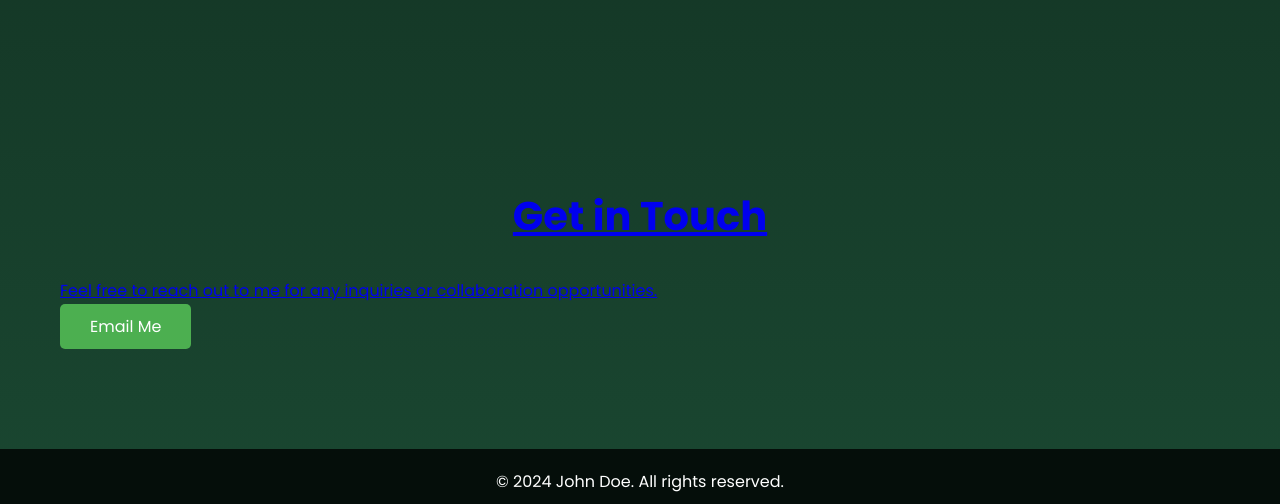
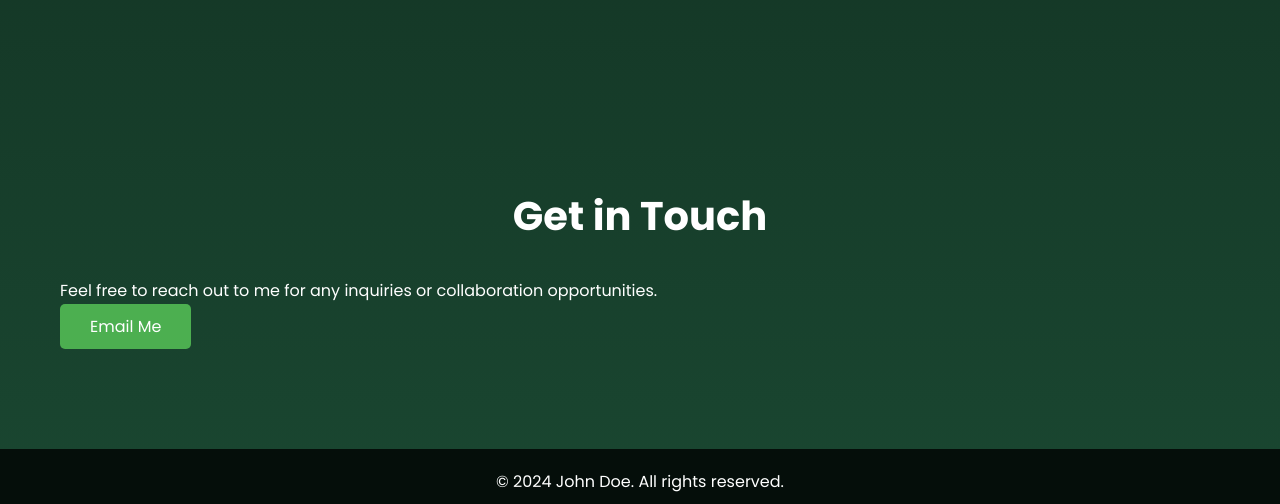
Before and after one commit to apex420/MoeezPortfolio, a plain HTML site: page index.html in a window 1280 px wide. Shown: the part 2101-2605 px from the top of the page. Drawn offline with Linux system fonts and the light colour scheme.

Commit message:
Update index.html

```diff
--- a/index.html
+++ b/index.html
@@ -188,6 +188,10 @@
             padding: 20px 0;
             background: rgba(0, 0, 0, 0.8);
         }
+        a {
+          text-decoration: none;
+          color: white; /* optional: set a fixed color for links */
+        }
     </style>
 </head>
 <body>
```
